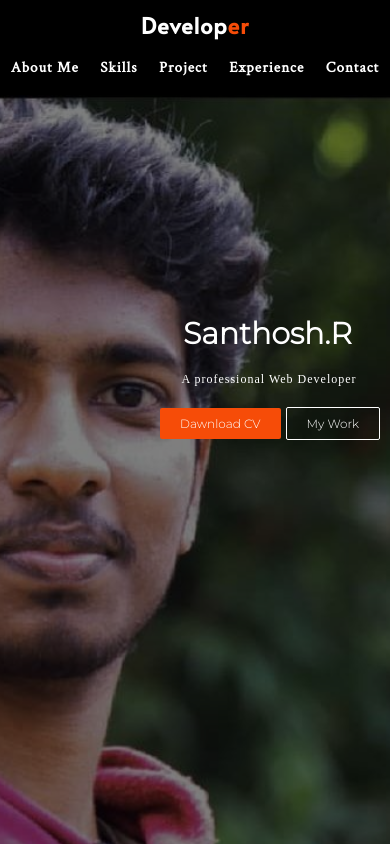
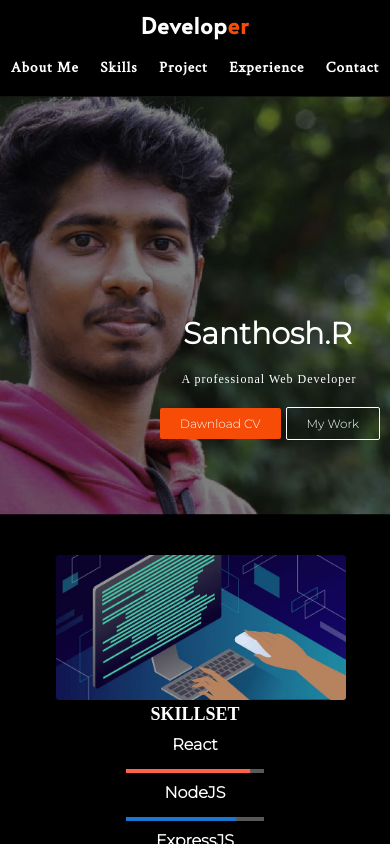
Before and after one commit to santhu434/Portfolio, a React (Create React App) app: page / in a window 390 px wide. Shown: the top 844 px of the page. Built offline with nearby package versions, Linux system fonts and the light colour scheme.

Commit message:
image set

```diff
--- a/src/components/Topcontainer/topcontainer.css
+++ b/src/components/Topcontainer/topcontainer.css
@@ -7,3 +7,16 @@
     background-repeat: no-repeat;
     box-shadow: inset 0 0 0 2000px rgba(0,0,0,0.5);
 }
+
+
+@media (max-width: 420px) {
+    .topcontainer {
+        margin-top: 10px;
+        background: url('../../assets/profile.jpg');
+        height: 420px;
+        background-position: center;
+        background-size: auto 100%; /* Adjusted background-size property */
+        background-repeat: no-repeat;
+        box-shadow: inset 0 0 0 2000px rgba(0,0,0,0.5);
+     }
+}
--- a/src/components/Topcontent/Topcontent.js
+++ b/src/components/Topcontent/Topcontent.js
@@ -7,7 +7,7 @@ function Topcontent() {
      <div className='topcontent_container'>
       <h1>Santhosh.R</h1>
       <p>A professional Web Developer</p>
-      <a href="Professional CV Santhosh.pdf">
+      <a href="Santhosh Professional CV.pdf">
         <button className='topcontent_dawnloadButton'>Dawnload CV</button>
       </a>
       <Link to='project' smooth={true} duration={500}>
--- a/src/components/Topcontent/topcontent.css
+++ b/src/components/Topcontent/topcontent.css
@@ -62,9 +62,7 @@
         position:absolute;
         top: 220px;
         right: 10px;
-
     }
-
     .topcontent_container > p {
         font-size: 12px;
         text-align: center;
```
